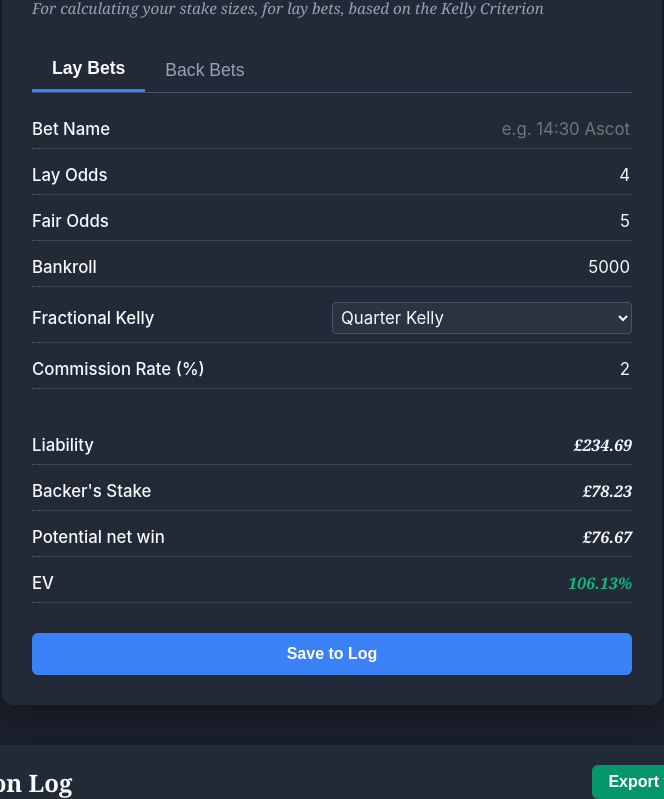
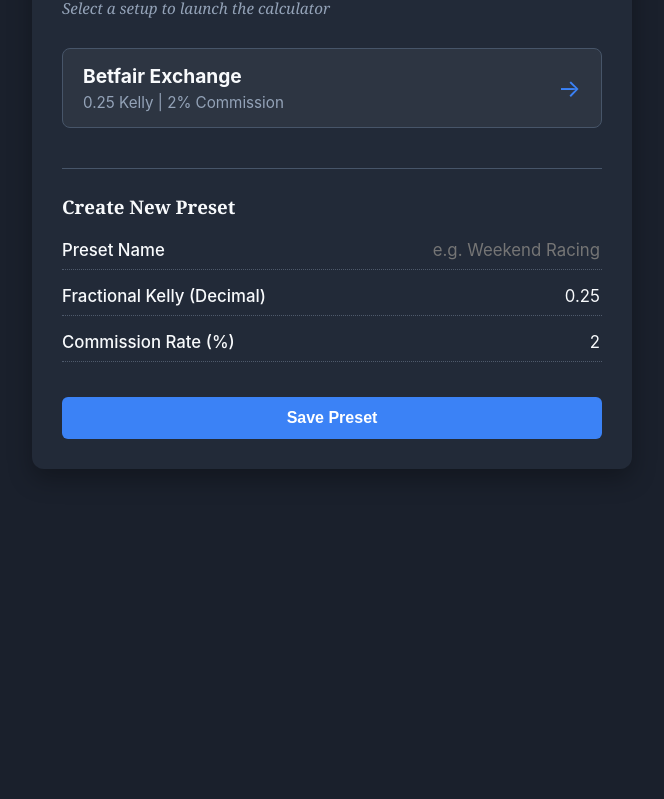
Before and after one commit to Tinkerhoss/BettingCalc, a plain HTML site: page index.html in a window 1280 px wide. Shown: the part 105-904 px from the top of the page, without its empty margins (308-972 px from the left). After the commit the page ends 800 px from the top, so only its background shows below. Drawn offline with Linux system fonts and the light colour scheme.

Commit message:
Update index.html
Presets

```diff
--- a/index.html
+++ b/index.html
@@ -36,6 +36,7 @@
             padding: 30px;
             border-radius: 12px;
             box-shadow: 0 10px 25px rgba(0, 0, 0, 0.3);
+            box-sizing: border-box;
         }
 
         h1 {
@@ -51,6 +52,70 @@
             color: var(--text-muted);
             margin-bottom: 30px;
             font-size: 0.95rem;
+        }
+
+        /* Views */
+        #presets-view, #calculator-view {
+            display: none;
+        }
+
+        #presets-view.active, #calculator-view.active {
+            display: block;
+        }
+
+        .back-btn {
+            background: none;
+            border: none;
+            color: var(--text-muted);
+            cursor: pointer;
+            font-size: 1rem;
+            padding: 0;
+            margin-bottom: 20px;
+            display: flex;
+            align-items: center;
+            gap: 5px;
+            font-weight: bold;
+        }
+
+        .back-btn:hover {
+            color: var(--text-main);
+        }
+
+        /* Preset Cards */
+        .preset-card {
+            background-color: rgba(255, 255, 255, 0.05);
+            border: 1px solid var(--border-color);
+            padding: 15px 20px;
+            border-radius: 8px;
+            margin-bottom: 15px;
+            display: flex;
+            justify-content: space-between;
+            align-items: center;
+            cursor: pointer;
+            transition: background-color 0.2s, transform 0.1s;
+        }
+
+        .preset-card:hover {
+            background-color: rgba(255, 255, 255, 0.1);
+            transform: translateY(-2px);
+        }
+
+        .preset-info h3 {
+            margin: 0 0 5px 0;
+            font-size: 1.2rem;
+            color: var(--text-main);
+        }
+
+        .preset-info p {
+            margin: 0;
+            font-size: 0.95rem;
+            color: var(--text-muted);
+        }
+
+        .add-preset-section {
+            margin-top: 40px;
+            padding-top: 25px;
+            border-top: 1px solid var(--border-color);
         }
 
         /* Tabs */
@@ -162,6 +227,7 @@
             font-weight: bold;
             cursor: pointer;
             transition: background 0.2s;
+            width: 100%;
         }
 
         button.action-btn:hover {
@@ -178,6 +244,7 @@
 
         /* Log Section */
         .log-section {
+            display: none;
             margin-top: 40px;
             width: 100%;
             max-width: 800px;
@@ -186,6 +253,11 @@
             border-radius: 12px;
             box-shadow: 0 10px 25px rgba(0, 0, 0, 0.3);
             overflow-x: auto;
+            box-sizing: border-box;
+        }
+
+        .log-section.active {
+            display: block;
         }
 
         table {
@@ -217,7 +289,37 @@
 </head>
 <body>
 
-    <div class="container">
+    <!-- PRESETS VIEW (MAIN PAGE) -->
+    <div id="presets-view" class="container active">
+        <h1>Your Presets</h1>
+        <div class="subtitle">Select a setup to launch the calculator</div>
+
+        <div id="preset-list">
+            <!-- Presets rendered here via JS -->
+        </div>
+
+        <div class="add-preset-section">
+            <h3 style="margin-top: 0; margin-bottom: 20px; font-family: Georgia, serif;">Create New Preset</h3>
+            <div class="form-row">
+                <label>Preset Name</label>
+                <input type="text" id="new-preset-name" placeholder="e.g. Weekend Racing">
+            </div>
+            <div class="form-row">
+                <label>Fractional Kelly (Decimal)</label>
+                <input type="number" id="new-preset-fraction" step="0.001" value="0.25">
+            </div>
+            <div class="form-row">
+                <label>Commission Rate (%)</label>
+                <input type="number" id="new-preset-comm" step="0.1" value="2">
+            </div>
+            <button class="action-btn" style="margin-top: 20px;" onclick="addNewPreset()">Save Preset</button>
+        </div>
+    </div>
+
+    <!-- CALCULATOR VIEW -->
+    <div id="calculator-view" class="container">
+        <button class="back-btn" onclick="showPresetsView()">&#8592; Back to Presets</button>
+
         <h1 id="main-title">Laying with Kelly Calculator</h1>
         <div class="subtitle" id="main-subtitle">For calculating your stake sizes, for lay bets, based on the Kelly Criterion</div>
 
@@ -245,13 +347,8 @@
                 <input type="number" id="lay-bankroll" step="1" value="5000">
             </div>
             <div class="form-row">
-                <label>Fractional Kelly</label>
-                <select id="lay-fraction">
-                    <option value="1">Full Kelly</option>
-                    <option value="0.5">Half Kelly</option>
-                    <option value="0.25" selected>Quarter Kelly</option>
-                    <option value="0.125">Eighth Kelly</option>
-                </select>
+                <label>Fractional Kelly (Decimal)</label>
+                <input type="number" id="lay-fraction" step="0.001" value="0.25">
             </div>
             <div class="form-row">
                 <label>Commission Rate (%)</label>
@@ -300,13 +397,8 @@
                 <input type="number" id="back-bankroll" step="1" value="5000">
             </div>
             <div class="form-row">
-                <label>Fractional Kelly</label>
-                <select id="back-fraction">
-                    <option value="1">Full Kelly</option>
-                    <option value="0.5">Half Kelly</option>
-                    <option value="0.25" selected>Quarter Kelly</option>
-                    <option value="0.125">Eighth Kelly</option>
-                </select>
+                <label>Fractional Kelly (Decimal)</label>
+                <input type="number" id="back-fraction" step="0.001" value="0.25">
             </div>
             <div class="form-row">
                 <label>Commission Rate (%)</label>
@@ -334,13 +426,13 @@
     </div>
 
     <!-- LOG SECTION -->
-    <div class="log-section">
+    <div id="log-section" class="log-section">
         <div style="display: flex; justify-content: space-between; align-items: center;">
             <h2 style="margin: 0; font-family: Georgia, serif;">Session Log</h2>
-            <button class="action-btn export-btn" style="flex: none; padding: 8px 16px;" onclick="exportCSV()">Export to CSV</button>
+            <button class="action-btn export-btn" style="flex: none; padding: 8px 16px; width: auto;" onclick="exportCSV()">Export to CSV</button>
         </div>
 
-        <table id="log-table">
+        <table>
             <thead>
                 <tr>
                     <th>Date & Time</th>
@@ -360,10 +452,90 @@
     </div>
 
     <script>
-        // Store running log
+        // --- PRESETS LOGIC ---
+
+        // Load presets from LocalStorage or initialize with a default setup
+        let presets = JSON.parse(localStorage.getItem('bettingPresets')) || [
+            { id: 1, name: 'Betfair Exchange', fraction: '0.25', comm: 2.0 }
+        ];
+
+        function savePresets() {
+            localStorage.setItem('bettingPresets', JSON.stringify(presets));
+        }
+
+        function renderPresets() {
+            const list = document.getElementById('preset-list');
+            list.innerHTML = '';
+
+            presets.forEach(p => {
+                const div = document.createElement('div');
+                div.className = 'preset-card';
+                div.onclick = () => openPreset(p.id);
+                div.innerHTML = `
+                    <div class="preset-info">
+                        <h3>${p.name}</h3>
+                        <p>${p.fraction} Kelly | ${p.comm}% Commission</p>
+                    </div>
+                    <div style="color: var(--accent); font-size: 1.5rem;">&#8594;</div>
+                `;
+                list.appendChild(div);
+            });
+        }
+
+        function addNewPreset() {
+            const name = document.getElementById('new-preset-name').value || 'New Custom Preset';
+            const fraction = document.getElementById('new-preset-fraction').value || '1';
+            const comm = parseFloat(document.getElementById('new-preset-comm').value) || 0;
+
+            presets.push({
+                id: Date.now(),
+                name: name,
+                fraction: fraction,
+                comm: comm
+            });
+
+            savePresets();
+            renderPresets();
+
+            // Reset the form fields
+            document.getElementById('new-preset-name').value = '';
+            document.getElementById('new-preset-fraction').value = '0.25';
+            document.getElementById('new-preset-comm').value = '2';
+        }
+
+        function openPreset(id) {
+            const p = presets.find(x => x.id === id);
+            if (!p) return;
+
+            // Inject preset settings into calculator inputs
+            document.getElementById('lay-fraction').value = p.fraction;
+            document.getElementById('back-fraction').value = p.fraction;
+            document.getElementById('lay-comm').value = p.comm;
+            document.getElementById('back-comm').value = p.comm;
+
+            // Refresh UI Calculations
+            updateLayUI();
+            updateBackUI();
+
+            // Toggle views
+            document.getElementById('presets-view').classList.remove('active');
+            document.getElementById('calculator-view').classList.add('active');
+            document.getElementById('log-section').classList.add('active');
+        }
+
+        function showPresetsView() {
+            document.getElementById('calculator-view').classList.remove('active');
+            document.getElementById('log-section').classList.remove('active');
+            document.getElementById('presets-view').classList.add('active');
+        }
+
+        // Initialize presets on load
+        renderPresets();
+
+        // --- CALCULATOR & LOGGING LOGIC ---
+
         let betLog = [];
 
-        // Tab Switching Logic
         function switchTab(tab) {
             document.querySelectorAll('.tab-content').forEach(t => t.classList.remove('active'));
             document.querySelectorAll('.tab-btn').forEach(t => t.classList.remove('active'));
@@ -380,12 +552,9 @@
             }
         }
 
-        // Format Currency
         function formatCurrency(num) {
             return '£' + parseFloat(num).toFixed(2);
         }
-
-        // --- CALCULATION LOGIC ---
 
         function calculateLayValues() {
             const odds = parseFloat(document.getElementById('lay-odds').value);
@@ -398,32 +567,23 @@
 
             const pBacker = 1 / fair;
             const pLayer = 1 - pBacker;
-
-            // Effective payout ratio for the layer factoring in commission
             const b = (1 - (comm / 100)) / (odds - 1);
 
-            // Kelly Fraction of Bankroll to risk as liability
             let kelly = pLayer - (pBacker / b);
             if (kelly < 0) kelly = 0;
 
             const fullLiability = bankroll * kelly;
             const targetLiability = fullLiability * fraction;
-
             const backersStake = targetLiability / (odds - 1);
             const netWin = backersStake * (1 - (comm / 100));
+            const expectedProfit = (pLayer * netWin) - (pBacker * targetLiability);
 
-            const expectedProfit = (pLayer * netWin) - (pBacker * targetLiability);
             let evPercent = 0;
             if (targetLiability > 0) {
                 evPercent = 100 * (1 + (expectedProfit / targetLiability));
             }
 
-            return {
-                liability: targetLiability,
-                backersStake: backersStake,
-                netWin: netWin,
-                ev: evPercent
-            };
+            return { liability: targetLiability, backersStake: backersStake, netWin: netWin, ev: evPercent };
         }
 
         function calculateBackValues() {
@@ -437,8 +597,6 @@
 
             const p = 1 / fair;
             const q = 1 - p;
-
-            // Effective payout ratio for backer factoring in commission
             const b = (odds - 1) * (1 - (comm / 100));
 
             let kelly = p - (q / b);
@@ -446,21 +604,15 @@
 
             const targetStake = bankroll * kelly * fraction;
             const netWin = targetStake * b;
+            const expectedProfit = (p * netWin) - (q * targetStake);
 
-            const expectedProfit = (p * netWin) - (q * targetStake);
             let evPercent = 0;
             if (targetStake > 0) {
                 evPercent = 100 * (1 + (expectedProfit / targetStake));
             }
 
-            return {
-                stake: targetStake,
-                netWin: netWin,
-                ev: evPercent
-            };
+            return { stake: targetStake, netWin: netWin, ev: evPercent };
         }
-
-        // --- UPDATE UI DISPLAYS ---
 
         function updateLayUI() {
             const res = calculateLayValues();
@@ -487,58 +639,46 @@
             evEl.className = 'result-value ' + (res.ev >= 100 ? 'ev-positive' : 'ev-negative');
         }
 
-        // Attach Event Listeners
         const layInputs = ['lay-odds', 'lay-fair', 'lay-bankroll', 'lay-fraction', 'lay-comm'];
         layInputs.forEach(id => document.getElementById(id).addEventListener('input', updateLayUI));
 
         const backInputs = ['back-odds', 'back-fair', 'back-bankroll', 'back-fraction', 'back-comm'];
         backInputs.forEach(id => document.getElementById(id).addEventListener('input', updateBackUI));
 
-        // Initial Calculation
-        updateLayUI();
-        updateBackUI();
-
-        // --- LOGGING & EXPORT LOGIC ---
-
         function logBet(type) {
             const now = new Date();
             const dateStr = now.toLocaleDateString() + ' ' + now.toLocaleTimeString();
-
             let logEntry = {};
 
             if (type === 'lay') {
                 const res = calculateLayValues();
-                const name = document.getElementById('lay-name').value || 'Unnamed Lay';
-
                 logEntry = {
                     dateTime: dateStr,
-                    name: name,
+                    name: document.getElementById('lay-name').value || 'Unnamed Lay',
                     type: 'Lay',
                     odds: document.getElementById('lay-odds').value,
                     fair: document.getElementById('lay-fair').value,
                     bankroll: document.getElementById('lay-bankroll').value,
-                    fraction: document.getElementById('lay-fraction').options[document.getElementById('lay-fraction').selectedIndex].text,
+                    fraction: document.getElementById('lay-fraction').value,
                     commission: document.getElementById('lay-comm').value,
-                    risk: res.liability, // Liability for lay
+                    risk: res.liability,
                     backersStake: res.backersStake,
                     netWin: res.netWin,
                     ev: res.ev
                 };
             } else {
                 const res = calculateBackValues();
-                const name = document.getElementById('back-name').value || 'Unnamed Back';
-
                 logEntry = {
                     dateTime: dateStr,
-                    name: name,
+                    name: document.getElementById('back-name').value || 'Unnamed Back',
                     type: 'Back',
                     odds: document.getElementById('back-odds').value,
                     fair: document.getElementById('back-fair').value,
                     bankroll: document.getElementById('back-bankroll').value,
-                    fraction: document.getElementById('back-fraction').options[document.getElementById('back-fraction').selectedIndex].text,
+                    fraction: document.getElementById('back-fraction').value,
                     commission: document.getElementById('back-comm').value,
-                    risk: res.stake, // Stake for back
-                    backersStake: 0, // N/A
+                    risk: res.stake,
+                    backersStake: 0,
                     netWin: res.netWin,
                     ev: res.ev
                 };
@@ -546,8 +686,6 @@
 
             betLog.push(logEntry);
             renderLogTable();
-
-            // Clear name field for next bet
             document.getElementById(type + '-name').value = '';
         }
 
@@ -560,7 +698,6 @@
                 return;
             }
 
-            // Render in reverse chronological order
             [...betLog].reverse().forEach(bet => {
                 const tr = document.createElement('tr');
                 tr.innerHTML = `
@@ -583,7 +720,6 @@
                 return;
             }
 
-            // Define CSV Headers
             const headers = [
                 "Date & Time", "Bet Name", "Type", "Market Odds", "Fair Odds",
                 "Bankroll", "Kelly Fraction", "Commission (%)",
@@ -592,11 +728,10 @@
 
             let csvContent = headers.join(',') + '\n';
 
-            // Build Rows
             betLog.forEach(bet => {
                 const row = [
                     `"${bet.dateTime}"`,
-                    `"${bet.name.replace(/"/g, '""')}"`, // escape quotes
+                    `"${bet.name.replace(/"/g, '""')}"`,
                     bet.type,
                     bet.odds,
                     bet.fair,
@@ -611,7 +746,6 @@
                 csvContent += row.join(',') + '\n';
             });
 
-            // Trigger Download
             const blob = new Blob([csvContent], { type: 'text/csv;charset=utf-8;' });
             const url = URL.createObjectURL(blob);
             const link = document.createElement("a");
```
